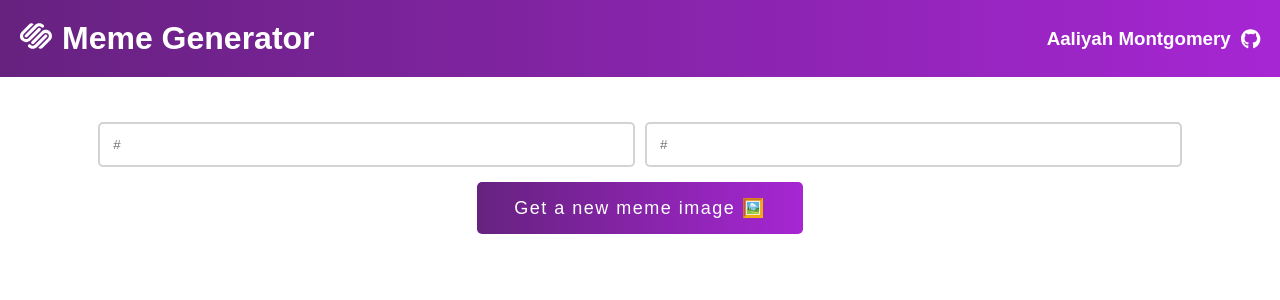
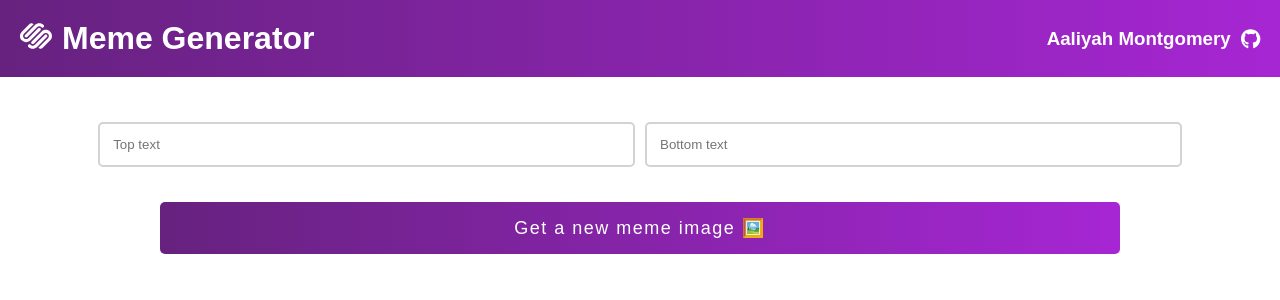
Before and after one commit to Aaliyah1699/meme-generator, a React (Vite) app: page / in a window 1280 px wide. Shown: the top 300 px of the page. Built offline with nearby package versions, Linux system fonts and the light colour scheme; a web font is replaced by a local one.

Commit message:
changed placeholders

```diff
--- a/src/components/Meme.jsx
+++ b/src/components/Meme.jsx
@@ -5,21 +5,21 @@ const Meme = () => {
         <div className="meme-input">
           <input
             className="input"
-            placeholder="#"
+            placeholder="Top text"
             type="text"
             name="top-input"
           />
           <input
             className="input"
-            placeholder="#"
+            placeholder="Bottom text"
             type="text"
             name="bottom-input"
           />
         </div>
-        <button className="meme-btn" type="submit">
-          Get a new meme image 🖼️
-        </button>
       </form>
+      <button className="meme-btn" type="submit">
+        Get a new meme image 🖼️
+      </button>
     </div>
   );
 };
```
